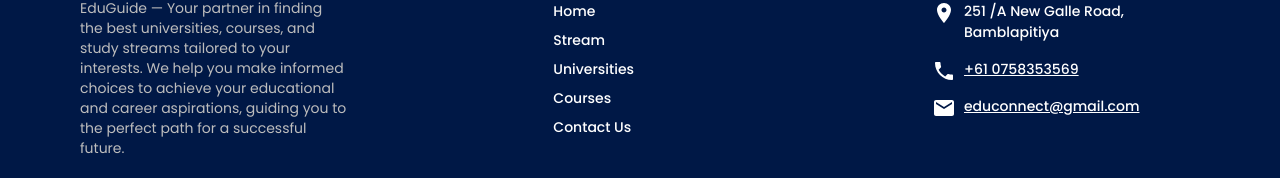
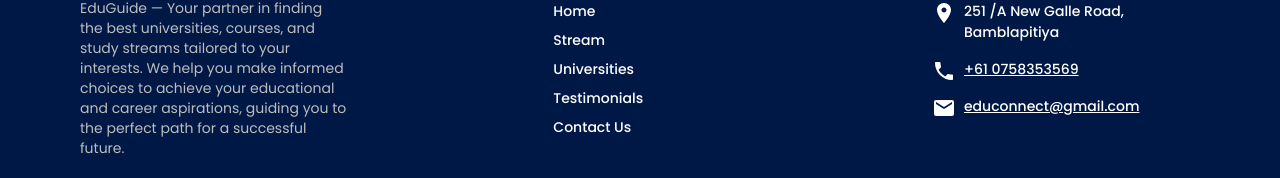
Before and after one commit to nuwin2003/Edu-Guide-SriLanka-Frontend, a React (Vite) app: page /home in a window 1280 px wide. Shown: the part 3167-3345 px from the top of the page. Built offline with nearby package versions, Linux system fonts and the light colour scheme.

Commit message:
Footer changes

```diff
--- a/src/components/Footer.jsx
+++ b/src/components/Footer.jsx
@@ -75,9 +75,9 @@ const Footer = () => {
                                 sx={{mb: 1, cursor: 'pointer', fontSize: 14, fontWeight: 500}}>
                         Universities
                     </Typography>
-                    <Typography onClick={() => navigate('courses')} color="inherit"
+                    <Typography onClick={() => navigate('testimonials')} color="inherit"
                                 sx={{mb: 1, cursor: 'pointer', fontSize: 14, fontWeight: 500}}>
-                        Courses
+                        Testimonials
                     </Typography>
                     <Typography onClick={() => navigate('contact-us')} color="inherit"
                                 sx={{mb: 1, cursor: 'pointer', fontSize: 14, fontWeight: 500}}>
```
